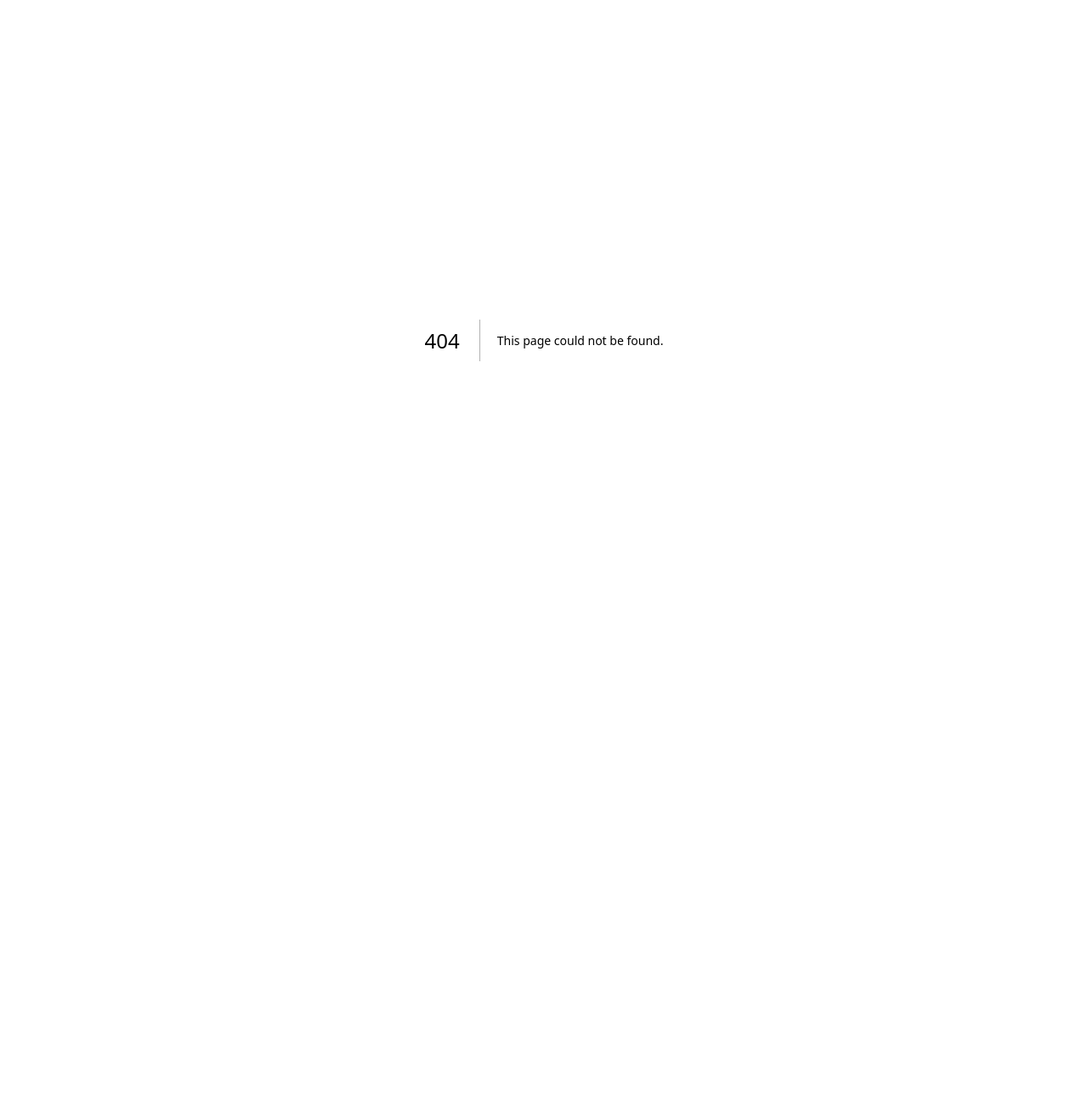
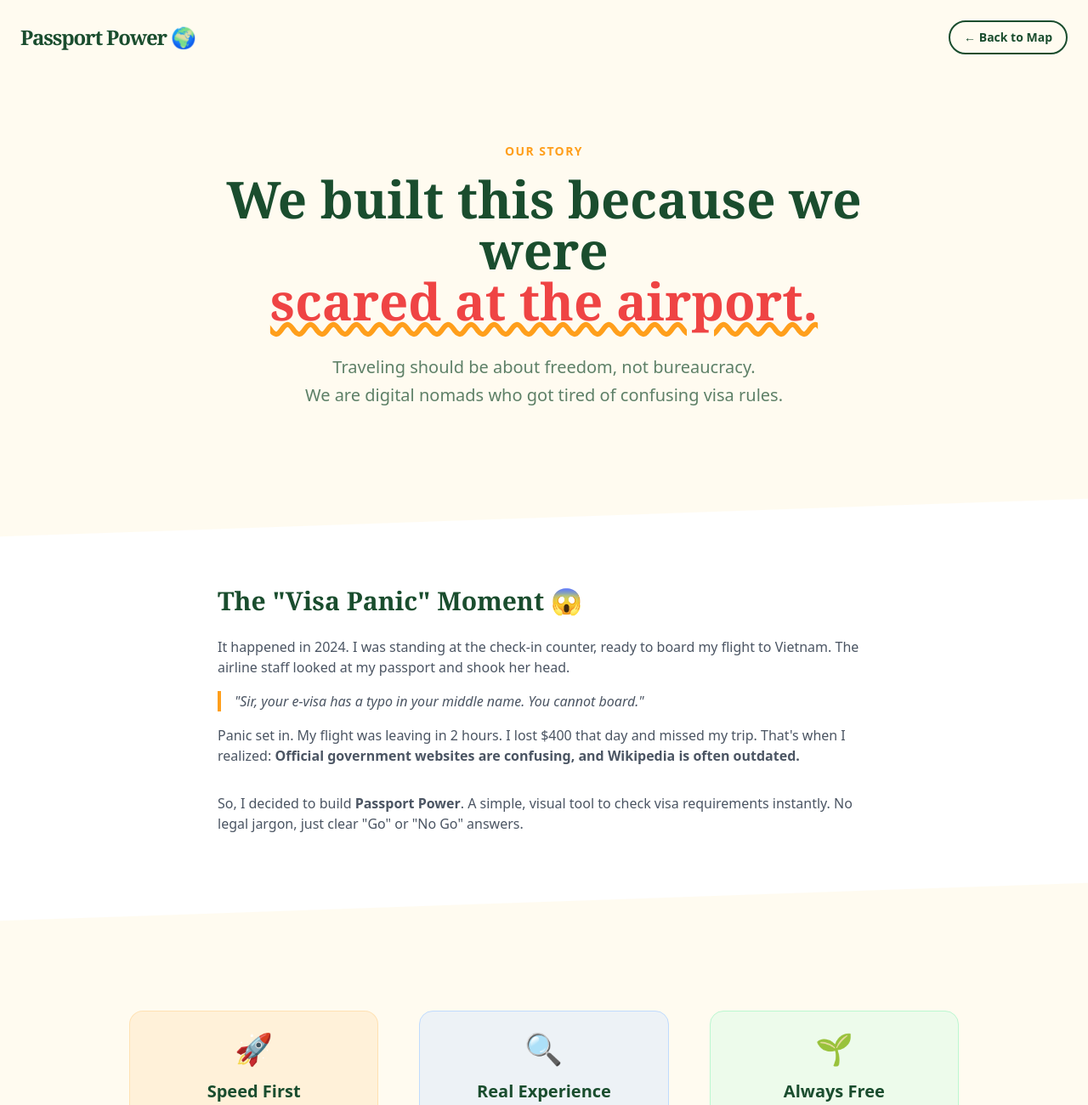
Before and after one commit to thoopring/passport-project, a Next.js app: page /about in a window 1280 px wide. Before the commit this address had no page. Shown: the top 1300 px of the page at 85% size. Before the commit the page ends 800 px from the top, so only its background shows below. Built offline with nearby package versions, Linux system fonts and the light colour scheme.

Commit message:
about add

```diff
--- /dev/null
+++ b/app/about/page.tsx
@@ -0,0 +1,89 @@
+"use client";
+
+import Link from "next/link";
+
+export default function AboutPage() {
+  return (
+    <div className="min-h-screen bg-[#FFFBF0] dark:bg-gray-900 text-[#1a4d2e] dark:text-gray-100 font-sans transition-colors duration-300">
+
+      {/* 1. 네비게이션 (심플하게 홈으로 가는 버튼) */}
+      <nav className="p-6 flex justify-between items-center max-w-7xl mx-auto">
+        <Link href="/" className="text-2xl font-black font-serif tracking-tighter hover:text-[#ff9f1c] transition">
+          Passport Power 🌍
+        </Link>
+        <Link href="/" className="text-sm font-bold border-2 border-[#1a4d2e] dark:border-gray-100 px-4 py-2 rounded-full hover:bg-[#1a4d2e] hover:text-white dark:hover:bg-gray-100 dark:hover:text-black transition">
+          ← Back to Map
+        </Link>
+      </nav>
+
+      {/* 2. 히어로 섹션 */}
+      <div className="max-w-4xl mx-auto px-6 py-20 text-center">
+        <span className="text-[#ff9f1c] font-bold tracking-widest uppercase text-sm mb-4 block">Our Story</span>
+        <h1 className="text-5xl md:text-6xl font-black font-serif mb-8 leading-tight">
+          We built this because we were <br/>
+          <span className="text-red-500 underline decoration-wavy decoration-[#ff9f1c]">scared at the airport.</span>
+        </h1>
+        <p className="text-xl opacity-70 leading-relaxed max-w-2xl mx-auto">
+          Traveling should be about freedom, not bureaucracy. <br/>
+          We are digital nomads who got tired of confusing visa rules.
+        </p>
+      </div>
+
+      {/* 3. 스토리텔링 섹션 */}
+      <div className="bg-white dark:bg-gray-800 py-20 px-6 my-12 transform -skew-y-2">
+        <div className="max-w-3xl mx-auto transform skew-y-2">
+          <h2 className="text-3xl font-bold mb-6 font-serif">The "Visa Panic" Moment 😱</h2>
+          <div className="prose prose-lg dark:prose-invert text-gray-600 dark:text-gray-300">
+            <p className="mb-4">
+              It happened in 2024. I was standing at the check-in counter, ready to board my flight to Vietnam.
+              The airline staff looked at my passport and shook her head.
+            </p>
+            <p className="mb-4 italic border-l-4 border-[#ff9f1c] pl-4">
+              "Sir, your e-visa has a typo in your middle name. You cannot board."
+            </p>
+            <p className="mb-8">
+              Panic set in. My flight was leaving in 2 hours. I lost $400 that day and missed my trip.
+              That's when I realized: <strong>Official government websites are confusing, and Wikipedia is often outdated.</strong>
+            </p>
+            <p>
+              So, I decided to build <strong>Passport Power</strong>.
+              A simple, visual tool to check visa requirements instantly.
+              No legal jargon, just clear "Go" or "No Go" answers.
+            </p>
+          </div>
+        </div>
+      </div>
+
+      {/* 4. 미션 & 가치 */}
+      <div className="max-w-5xl mx-auto px-6 py-20 grid md:grid-cols-3 gap-12 text-center">
+        <div className="p-6 rounded-2xl bg-[#ff9f1c]/10 border border-[#ff9f1c]/20">
+          <div className="text-4xl mb-4">🚀</div>
+          <h3 className="text-xl font-bold mb-2">Speed First</h3>
+          <p className="opacity-70 text-sm">We verify rules so you don't have to read 10-page PDF files.</p>
+        </div>
+        <div className="p-6 rounded-2xl bg-blue-100/50 border border-blue-200 dark:bg-blue-900/20 dark:border-blue-800">
+          <div className="text-4xl mb-4">🔍</div>
+          <h3 className="text-xl font-bold mb-2">Real Experience</h3>
+          <p className="opacity-70 text-sm">We add tips from real travelers, not just copy-pasting laws.</p>
+        </div>
+        <div className="p-6 rounded-2xl bg-green-100/50 border border-green-200 dark:bg-green-900/20 dark:border-green-800">
+          <div className="text-4xl mb-4">🌱</div>
+          <h3 className="text-xl font-bold mb-2">Always Free</h3>
+          <p className="opacity-70 text-sm">This tool will always be free for travelers. We survive on coffee & affiliate support.</p>
+        </div>
+      </div>
+
+      {/* 5. 하단 CTA (Call to Action) */}
+      <div className="text-center pb-32 pt-10">
+        <h2 className="text-3xl font-bold mb-8">Ready to explore?</h2>
+        <Link href="/" className="inline-block bg-[#1a4d2e] text-[#FFFBF0] dark:bg-[#ff9f1c] dark:text-[#1a4d2e] font-bold py-4 px-10 rounded-full hover:scale-105 transition shadow-xl">
+          Check Visa Map 🗺️
+        </Link>
+        <div className="mt-12 text-sm opacity-50">
+          <p>Contact us: hello@checkvisamap.com</p>
+          <p>© 2026 Passport Power Project</p>
+        </div>
+      </div>
+    </div>
+  );
+}
--- a/app/page.tsx
+++ b/app/page.tsx
@@ -357,7 +357,7 @@
           </p>
           <div className="flex justify-center gap-6 text-sm font-bold opacity-80">
             <Link href="/blog" className="hover:text-[#ff9f1c] transition">Blog</Link>
-            <Link href="#" className="hover:text-[#ff9f1c] transition">About</Link>
+            <Link href="/about" className="hover:text-[#ff9f1c] transition">About</Link>
             <Link href="#" className="hover:text-[#ff9f1c] transition">Disclaimer</Link>
           </div>
           <p className="text-xs opacity-40 mt-12">
```
